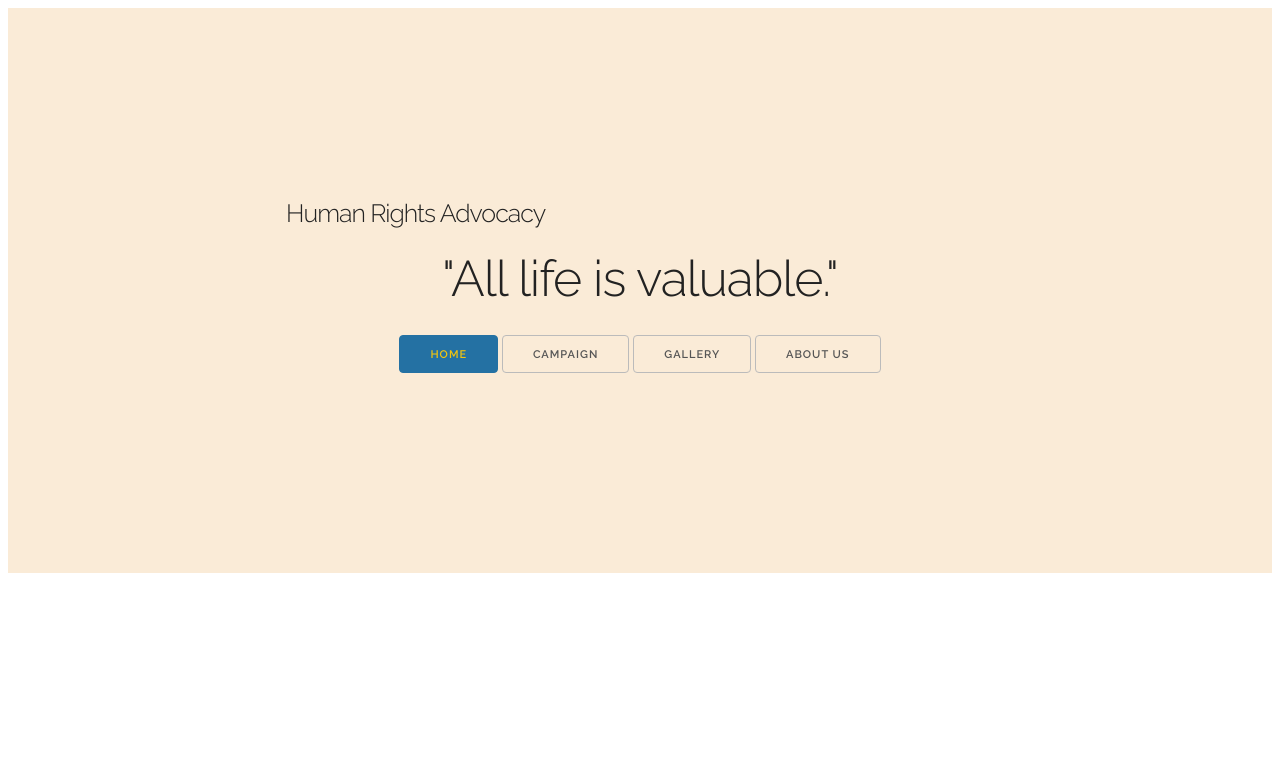
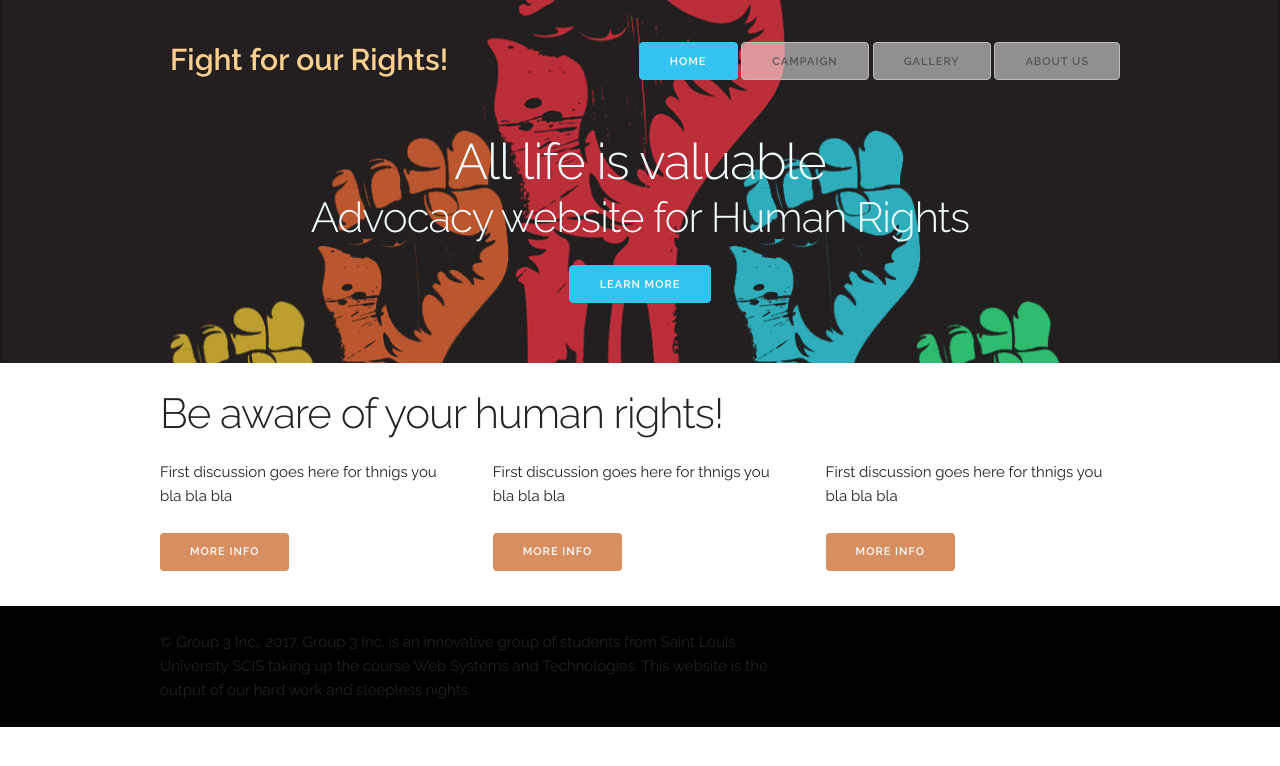
Before and after one commit to ling11879/webtekLab-advocacy, a plain HTML site: page index.html in a window 1280 px wide. Drawn offline with Linux system fonts and the light colour scheme.

Commit message:
added styles, pages, imgs w/content and index.html
The layout for the other pages are already set. Please read the guide on the comments in the .html files.

```diff
--- a/index.html
+++ b/index.html
@@ -1,46 +1,71 @@
 <!DOCTYPE html>
-<html>
+<html lang="en">
     <head>
         <meta charset="utf-8">
+        <title>Human Rights Advocacy Website</title>
         <meta name="viewport" content="width=device-width, initial-scale=1">
         <link href="https://fonts.googleapis.com/css?family=Raleway:400,300,600" rel="stylesheet" type="text/css">
-        <link rel="stylesheet" href="styles/styles.css">
-        <title>Home</title>
+        <link rel="stylesheet" href="styles/layout.css">
+        <link rel="stylesheet" href="styles/mainstyle.css">
     </head>
+
     <body>
-        <div class="head">
+    <!-- top section -->
+
+        <div class="section header">
             <div class="container">
-                <div class="s_name">
-                    <h1>Human Rights Advocacy</h1>
+                <div class="row">
+                    <div class="four columns">
+                        <p class="logo">Fight for our Rights!</p>
+                    </div>
+                    <div class="eight columns nav">
+                        <a class="button button-primary" href="#">Home</a>
+                        <a class="button" href="pages/campaign.html">Campaign</a>
+                        <a class="button" href="pages/gallery.html">Gallery</a>
+                        <a class="button" href="pages/aboutus.html">About us</a>
+                    </div>
                 </div>
-            </div>
-
-            <section>
-                <article>
-                    <h2 id = "title">"All life is valuable."</h2>
-                    <p>
-                    </p>
-                </article>
-            </section>
-
-            <!-- Guys this will be our nav bar -->
-            <div class="container nav">
-                <div class="row">
-                    <div class="twelve columns nav">
-                        <a class="button button-primary" href="#">Home</a>
-                        <a class="button" href="#">Campaign</a>
-                        <a class="button" href="#">Gallery</a>
-                        <a class="button" href="#">About Us</a>
-
-                    </div>
+                <div class="row action">
+                    <h1 class="headtext">All life is valuable</h1>
+                    <h2 class="headtext">Advocacy website for Human Rights</h2>
+                    <a href="#" class="button button-primary">Learn More</a>
                 </div>
             </div>
         </div>
 
-        <div class="main">
-
+    <!-- info/content section
+    ako na dito sa home page thaaankz -Sean
+    -->
+        <div class="container section info">
+            <div class="row">
+                <h2>Be aware of your human rights!</h2>
+            </div>
+            <div class="row">
+                <div class="four columns">
+                    <p>First discussion goes here for thnigs you bla bla bla</p>
+                    <p><a href="#" class="button">More info</a></p>
+                </div>
+                <div class="four columns">
+                    <p>First discussion goes here for thnigs you bla bla bla</p>
+                    <p><a href="#" class="button">More info</a></p>
+                </div>
+                <div class="four columns">
+                    <p>First discussion goes here for thnigs you bla bla bla</p>
+                    <p><a href="#" class="button">More info</a></p>
+                </div>
+            </div>
         </div>
 
-
+    <!-- footer -->
+    <footer>
+        <div class="container">
+            <div class="row">
+                <div class="eight columns">
+                    <br>
+                    <p>© Group 3 Inc., 2017. Group 3 Inc. is an innovative group of students from Saint Louis University SCIS taking up the course Web Systems and Technologies. This website is the output of our hard work and sleepless nights.</p>
+                </div>
+            </div>
+        </div>
+    </footer>
     </body>
 </html>
--- /dev/null
+++ b/styles/layout.css
@@ -0,0 +1,235 @@
+/* DO NOT ALTER. Mahirap ayusin mga bessy :(*/
+
+.container {
+  position: relative;
+  width: 100%;
+  max-width: 960px;
+  margin: 0 auto;
+  padding: 0 20px;
+  box-sizing: border-box; }
+.column,
+.columns {
+  width: 100%;
+  float: left;
+  box-sizing: border-box; }
+
+/* For devices larger than 400px */
+@media (min-width: 400px) {
+  .container {
+    width: 85%;
+    padding: 0; }
+}
+
+/* For devices larger than 550px */
+@media (min-width: 550px) {
+  .container {
+    width: 80%; }
+  .column,
+  .columns {
+    margin-left: 4%; }
+  .column:first-child,
+  .columns:first-child {
+    margin-left: 0; }
+
+  .one.column,
+  .one.columns                    { width: 4.66666666667%; }
+  .two.columns                    { width: 13.3333333333%; }
+  .three.columns                  { width: 22%;            }
+  .four.columns                   { width: 30.6666666667%; }
+  .five.columns                   { width: 39.3333333333%; }
+  .six.columns                    { width: 48%;            }
+  .seven.columns                  { width: 56.6666666667%; }
+  .eight.columns                  { width: 65.3333333333%; }
+  .nine.columns                   { width: 74.0%;          }
+  .ten.columns                    { width: 82.6666666667%; }
+  .eleven.columns                 { width: 91.3333333333%; }
+  .twelve.columns                 { width: 100%; margin-left: 0; }
+
+  .one-third.column               { width: 30.6666666667%; }
+  .two-thirds.column              { width: 65.3333333333%; }
+
+  .one-half.column                { width: 48%; }
+}
+
+
+/* Base Styles
+–––––––––––––––––––––––––––––––––––––––––––––––––– */
+/* NOTE
+html is set to 62.5% so that all the REM measurements throughout Skeleton
+are based on 10px sizing. So basically 1.5rem = 15px :) */
+html {
+  font-size: 62.5%; }
+body {
+  font-size: 1.5em; /* currently ems cause chrome bug misinterpreting rems on body element */
+  line-height: 1.6;
+  font-weight: 400;
+  font-family: "Raleway", "HelveticaNeue", "Helvetica Neue", Helvetica, Arial, sans-serif;
+  color: #222; }
+
+
+/* Typography
+–––––––––––––––––––––––––––––––––––––––––––––––––– */
+h1, h2, h3, h4, h5, h6 {
+  margin-top: 0;
+  margin-bottom: 2rem;
+  font-weight: 300; }
+h1 { font-size: 4.0rem; line-height: 1.2;  letter-spacing: -.1rem;}
+h2 { font-size: 3.6rem; line-height: 1.25; letter-spacing: -.1rem; }
+h3 { font-size: 3.0rem; line-height: 1.3;  letter-spacing: -.1rem; }
+h4 { font-size: 2.4rem; line-height: 1.35; letter-spacing: -.08rem; }
+h5 { font-size: 1.8rem; line-height: 1.5;  letter-spacing: -.05rem; }
+h6 { font-size: 1.5rem; line-height: 1.6;  letter-spacing: 0; }
+
+/* Larger than phablet */
+@media (min-width: 550px) {
+  h1 { font-size: 5.0rem; }
+  h2 { font-size: 4.2rem; }
+  h3 { font-size: 3.6rem; }
+  h4 { font-size: 3.0rem; }
+  h5 { font-size: 2.4rem; }
+  h6 { font-size: 1.5rem; }
+}
+
+p {
+  margin-top: 0; }
+
+
+/* Links
+–––––––––––––––––––––––––––––––––––––––––––––––––– */
+a {
+  color: #1EAEDB; }
+a:hover {
+  color: #0FA0CE; }
+
+
+/* Buttons
+–––––––––––––––––––––––––––––––––––––––––––––––––– */
+.button,
+button,
+input[type="submit"],
+input[type="reset"],
+input[type="button"] {
+  display: inline-block;
+  height: 38px;
+  padding: 0 30px;
+  color: #555;
+  text-align: center;
+  font-size: 11px;
+  font-weight: 600;
+  line-height: 38px;
+  letter-spacing: .1rem;
+  text-transform: uppercase;
+  text-decoration: none;
+  white-space: nowrap;
+  background-color: transparent;
+  border-radius: 4px;
+  border: 1px solid #bbb;
+  cursor: pointer;
+  box-sizing: border-box; }
+.button:hover,
+button:hover,
+input[type="submit"]:hover,
+input[type="reset"]:hover,
+input[type="button"]:hover,
+.button:focus,
+button:focus,
+input[type="submit"]:focus,
+input[type="reset"]:focus,
+input[type="button"]:focus {
+  color: #333;
+  border-color: #888;
+  outline: 0; }
+.button.button-primary,
+button.button-primary,
+input[type="submit"].button-primary,
+input[type="reset"].button-primary,
+input[type="button"].button-primary {
+  color: #FFF;
+  background-color: #33C3F0;
+  border-color: #33C3F0; }
+.button.button-primary:hover,
+button.button-primary:hover,
+input[type="submit"].button-primary:hover,
+input[type="reset"].button-primary:hover,
+input[type="button"].button-primary:hover,
+.button.button-primary:focus,
+button.button-primary:focus,
+input[type="submit"].button-primary:focus,
+input[type="reset"].button-primary:focus,
+input[type="button"].button-primary:focus {
+  color: #FFF;
+  background-color: #1EAEDB;
+  border-color: #1EAEDB; }
+
+
+/* Lists
+–––––––––––––––––––––––––––––––––––––––––––––––––– */
+ul {
+  list-style: circle inside; }
+ol {
+  list-style: decimal inside; }
+ol, ul {
+  padding-left: 0;
+  margin-top: 0; }
+ul ul,
+ul ol,
+ol ol,
+ol ul {
+  margin: 1.5rem 0 1.5rem 3rem;
+  font-size: 90%; }
+li {
+  margin-bottom: 1rem; }
+
+/* Spacing
+–––––––––––––––––––––––––––––––––––––––––––––––––– */
+button,
+.button {
+  margin-bottom: 1rem; }
+input,
+textarea,
+select,
+fieldset {
+  margin-bottom: 1.5rem; }
+pre,
+blockquote,
+dl,
+figure,
+table,
+p,
+ul,
+ol,
+form {
+  margin-bottom: 2.5rem; }
+
+
+/* Utilities
+–––––––––––––––––––––––––––––––––––––––––––––––––– */
+.u-full-width {
+  width: 100%;
+  box-sizing: border-box; }
+.u-max-full-width {
+  max-width: 100%;
+  box-sizing: border-box; }
+.u-pull-right {
+  float: right; }
+.u-pull-left {
+  float: left; }
+
+
+/* Misc
+–––––––––––––––––––––––––––––––––––––––––––––––––– */
+hr {
+  margin-top: 3rem;
+  margin-bottom: 3.5rem;
+  border-width: 0;
+  border-top: 1px solid #E1E1E1; }
+
+
+/* Clearing
+–––––––––––––––––––––––––––––––––––––––––––––––––– */
+.container:after,
+.row:after,
+.u-cf {
+  content: "";
+  display: table;
+  clear: both; }
--- /dev/null
+++ b/styles/mainstyle.css
@@ -0,0 +1,123 @@
+/* Mobile first queries */
+/* applies to ALL widths */
+body {
+    margin: 0;
+}
+
+.header {
+    padding: 30px 0 20px 0;
+    margin-bottom: 25px;
+    background-image: url(../imgs/1.jpg);
+    background-size: cover;
+    background-repeat: no-repeat;
+    background-position: center center;
+}
+.logo {
+    font-weight: 600;
+    color: rgb(255, 209, 143);
+    background-color: black;
+    position: fixed;
+    top: 0;
+    left: 0;
+    right: 0;
+    padding-left: 10px;
+    z-index: 100;
+}
+.nav {
+  text-align: right;
+}
+.nav .button {
+  width: 48%;
+  margin: 2px 0;
+}
+.button {
+  background-color: rgba(255,255,255,.5);
+}
+.button:hover {
+  background-color: rgba(255,255,255,.3);
+}
+.action {
+  text-align: center;
+  padding-top: 37px;
+}
+.action h1 {
+  margin: 0;
+}
+.action h2 {
+  margin: 0 0 20px 0;
+}
+h1 {
+  font-size: 3rem;
+}
+h2 {
+  font-size: 2.5rem;
+}
+
+
+/* Larger than mobile */
+/* applies to all widths 400px and greater */
+@media (min-width: 400px) {
+
+}
+
+/* Larger than phablet */
+/* applies to all widths 550px and greater */
+@media (min-width: 550px) {
+  .header {
+    padding: 40px 0 50px 0;
+  }
+  .logo {
+    position: static;
+    background-color: transparent;
+    font-size: 3rem;
+    line-height: 1;
+  }
+  .nav .button {
+    width: auto;
+  }
+  h1 {
+    font-size: 5rem;
+  }
+  h2 {
+    font-size: 4.2rem;
+  }
+}
+
+/* Larger than tablet */
+/* applies to all widths 750px and greater */
+@media (min-width: 750px) {
+  .logo {
+    font-size: 3rem;
+    position: relative;
+    top: 5px;
+  }
+}
+
+/* Larger than desktop */
+/* applies to all widths 100px and greater */
+@media (min-width: 1000px) {
+
+}
+
+/* Larger than Desktop HD */
+/* applies to 1200px and greater */
+@media (min-width: 1200px) {
+
+}
+.headtext{
+    color: azure;
+}
+.info .button {
+  background-color: rgb(215, 143, 97);
+  border: none;
+  color: white;
+}
+
+.info .button:hover {
+  background-color: rgb(255, 207, 130);
+  border: none;
+}
+
+footer{
+    background-color: black;
+}
```
Also changed, not shown: pages/aboutus.html (added, +74 -0 lines), pages/campaign.html (added, +74 -0 lines), pages/gallery.html (added, +74 -0 lines), imgs/1.jpg (added), imgs/edit.jpg (added).
